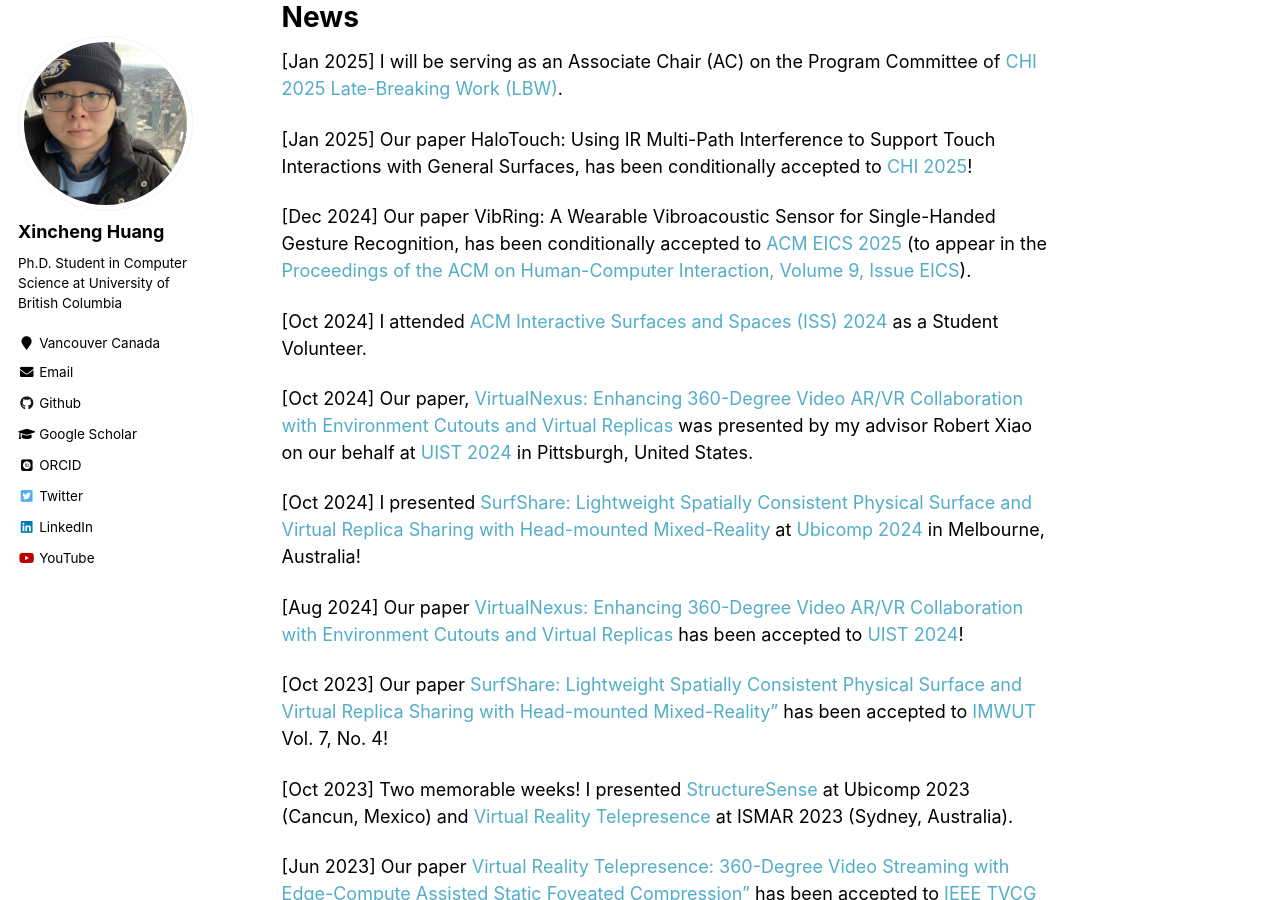
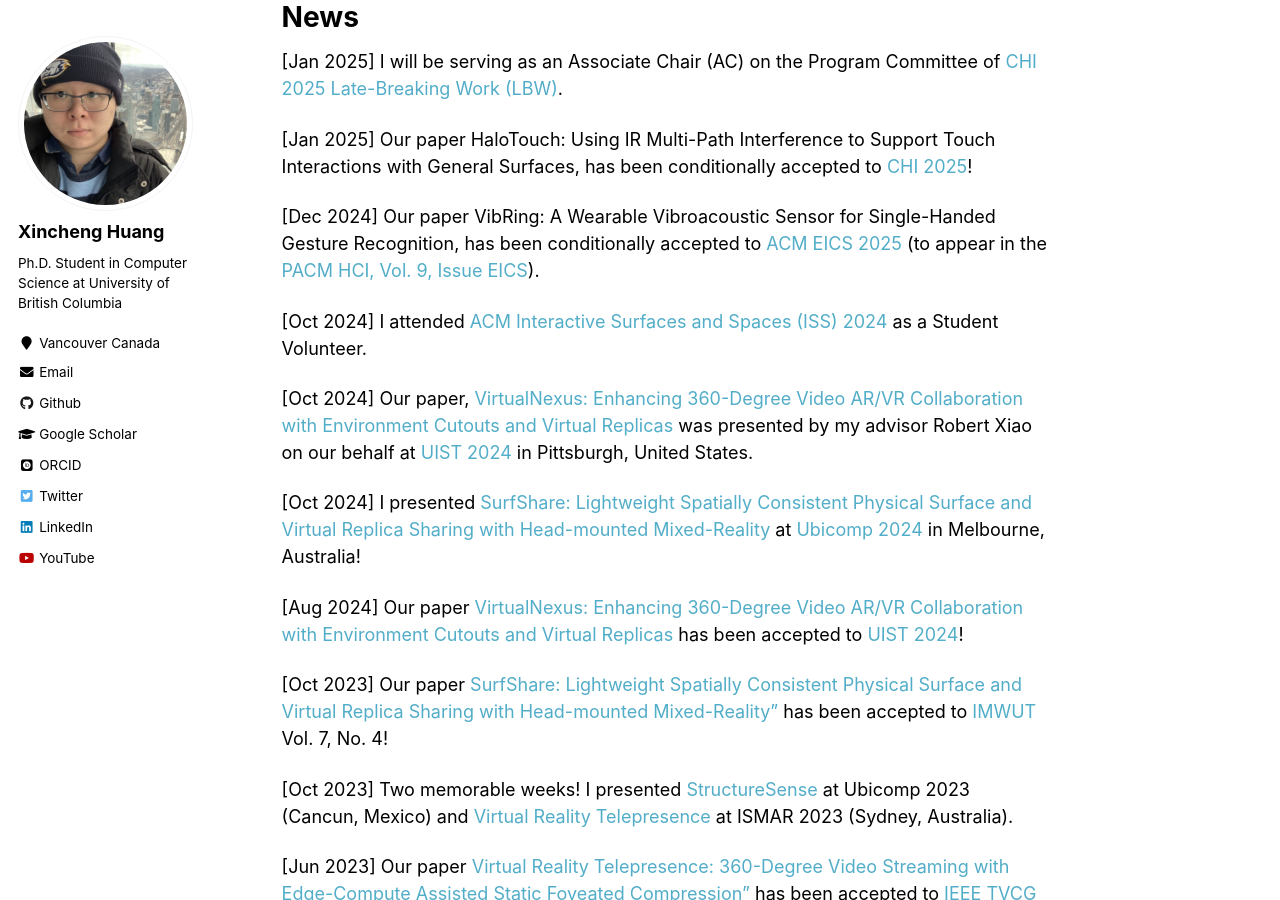
Before and after one commit to Peter-Pater/peter-pater.github.io, a Jekyll site: the page built from _pages/about.md, in a window 1280 px wide and 900 px high, scrolled down 588 px. Built offline with Jekyll 4.4.1, drawn with Linux system fonts in a browser that asks for light colours; some web fonts are replaced.

Commit message:
make about more concise

```diff
--- a/_pages/about.md
+++ b/_pages/about.md
@@ -15,7 +15,7 @@ I am a Ph.D. student in Computer Science at <a href="https://www.ubc.ca/" style=
 
 [Jan 2025] Our paper HaloTouch: Using IR Multi-Path Interference to Support Touch Interactions with General Surfaces, has been conditionally accepted to <a href="https://chi2025.acm.org/" style="text-decoration:none">CHI 2025</a>!
 
-[Dec 2024] Our paper VibRing: A Wearable Vibroacoustic Sensor for Single-Handed Gesture Recognition, has been conditionally accepted to <a href="https://eics.acm.org/2025/" style="text-decoration:none">ACM EICS 2025</a> (to appear in the <a href="https://dl.acm.org/journal/pacmhci/tracks/eics" style="text-decoration:none">Proceedings of the ACM on Human-Computer Interaction, Volume 9, Issue EICS</a>).
+[Dec 2024] Our paper VibRing: A Wearable Vibroacoustic Sensor for Single-Handed Gesture Recognition, has been conditionally accepted to <a href="https://eics.acm.org/2025/" style="text-decoration:none">ACM EICS 2025</a> (to appear in the <a href="https://dl.acm.org/journal/pacmhci/tracks/eics" style="text-decoration:none">PACM HCI, Vol. 9, Issue EICS</a>).
 
 [Oct 2024] I attended <a href="https://iss2024.acm.org/" style="text-decoration:none">ACM Interactive Surfaces and Spaces (ISS) 2024</a> as a Student Volunteer.
 
```
